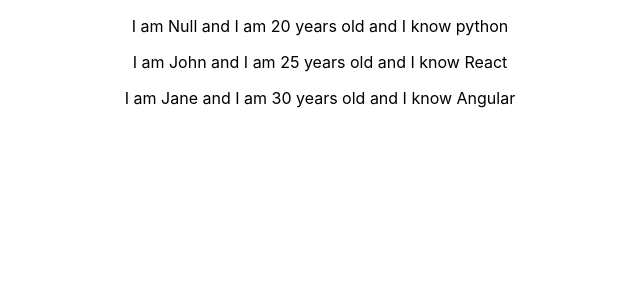
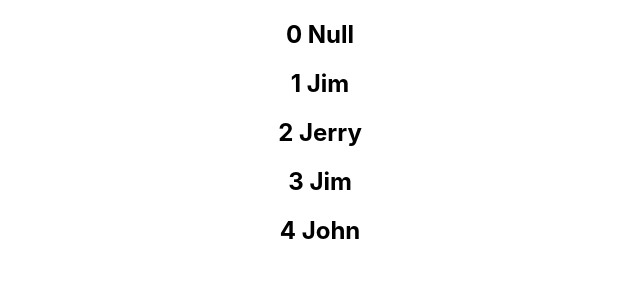
Before and after one commit to Johnnyadee/react-playground, a React (Create React App) app: page / in a window 1280 px wide. Shown: the top 300 px of the page, without its empty margins (320-960 px from the left). Built offline with nearby package versions, Linux system fonts and the light colour scheme.

Commit message:
18. Index as keys

```diff
--- a/src/Components/NameList.js
+++ b/src/Components/NameList.js
@@ -2,28 +2,34 @@
 import Person from "./Person";
 
 function NameList() {
-  const person = [
+  const name = ["Null", "Jim", "Jerry", "Jim", "John"];
+  const persons = [
     {
       id: 1,
-      name: "Null",
-      age: 20,
-      skill: "python ",
+      name: "Bruce",
+      age: 30,
+      skill: "React",
     },
     {
       id: 2,
-      name: "John",
+      name: "Clark",
       age: 25,
-      skill: "React",
+      skill: "Angular",
     },
     {
       id: 3,
-      name: "Jane",
-      age: 30,
-      skill: "Angular",
+      name: "Diana",
+      age: 28,
+      skill: "Vue",
     },
   ];
-  const personList = person.map((person) => <Person key={person.key} person={person} />);
-  return <>{personList}</>;
+  const nameList = name.map((name, index) => (
+    <h2 key={index}>
+      {index} {name}
+    </h2>
+  ));
+
+  return <>{nameList}</>;
 }
 
 export default NameList;
```
